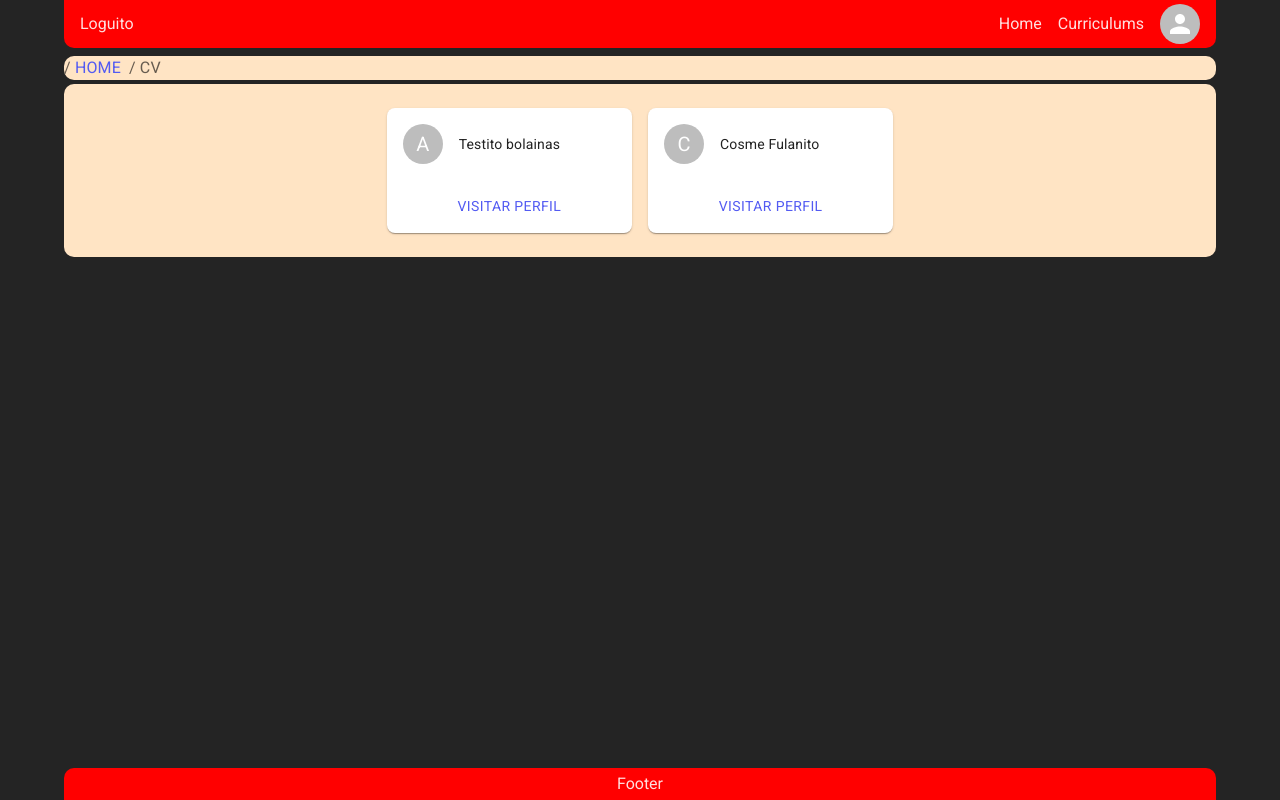
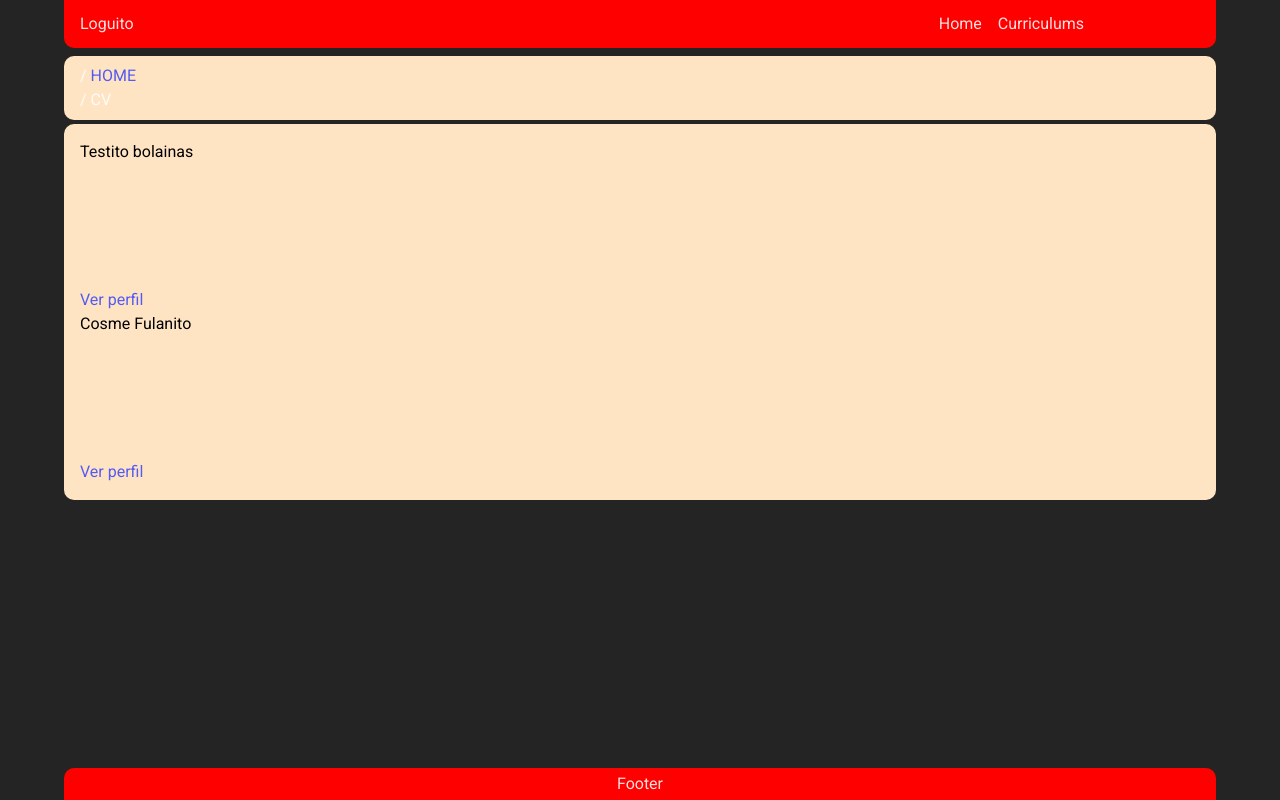
Before and after one commit to rei-rala/curriculums, a Next.js app: page /cv in a window 1280 px wide. Built offline with nearby package versions, Linux system fonts and the light colour scheme.

Commit message:
Uninstalled MaterialUI - Installed+using Bootstrap

```diff
--- a/components/ProfileAvatar/ProfileAvatar.tsx
+++ b/components/ProfileAvatar/ProfileAvatar.tsx
@@ -1,35 +1,45 @@
-import { Avatar } from "@mui/material";
 import React from "react";
+
+const BaseAvatar = (props: any) => {
+  return <div
+    className="rounded-circle border d-flex justify-content-center align-items-center"
+    style={{width:"100px", height:"100px"}}
+    {...props}
+    >
+      <i className="fas fa-user-alt fa-3x text-info"></i>
+</div>
+}
+
 
 const ProfileAvatar = (props: any) => {
   let { profile } = props;
 
-  if (!profile) return <Avatar {...props} />;
+  if (!profile) return <BaseAvatar {...props} />;
 
   let { contact: { alias }, personal: { photo } } = profile;
 
   return photo ? (
-    <Avatar {...props} src={photo} alt={`Foto de ${profile.contact.alias}`} />
+    <BaseAvatar {...props} src={photo} alt={`Foto de ${profile.contact.alias}`} />
   ) : (
-    <Avatar {...props} alt={alias}>
+    <BaseAvatar {...props} alt={alias}>
       {alias.charAt(0).toUpperCase() ?? "?"}
-    </Avatar>
+    </BaseAvatar>
   );
 };
 
 const PartialProfileAvatar = (props: any) => {
   let profile: IProfilePartial | undefined = props.profile;
 
-  if (!profile) return <Avatar {...props} />;
+  if (!profile) return <BaseAvatar {...props} />;
 
   let { photo, alias } = profile;
 
   return photo ? (
-    <Avatar {...props} src={photo} alt={`Foto de ${alias}`} />
+    <BaseAvatar {...props} src={photo} alt={`Foto de ${alias}`} />
   ) : (
-    <Avatar {...props} alt={alias} {...props}>
+    <BaseAvatar {...props} alt={alias} {...props}>
       {alias.charAt(0).toUpperCase() ?? "?"}
-    </Avatar>
+    </BaseAvatar>
   );
 };
 
--- a/components/ProfileCard/ProfileCard.tsx
+++ b/components/ProfileCard/ProfileCard.tsx
@@ -1,57 +1,38 @@
 import React from "react";
 import Link from "next/link";
 
-import {
-  Button,
-  Card,
-  CardActions,
-  CardHeader,
-  Skeleton,
-  SxProps,
-} from "@mui/material";
 import { PartialProfileAvatar } from "../ProfileAvatar/ProfileAvatar";
+import { Card } from "react-bootstrap";
 
-
-const cardSx: SxProps = {
-  width: 1,
-  maxWidth: {
-    sm: 1,
-    md: 1 / 2.5,
-    lg: 1 / 4.5
-  },
-  borderRadius: 2,
-};
-
-const cardActionSx: SxProps = {
-  display: "flex",
-  justifyContent: "center",
-};
 
 const ProfileCard: React.FC<{ profile?: IProfilePartial }> = ({ profile }) => {
   if (!profile)
     return (
-      <Card sx={cardSx}>
-        <CardHeader
-          avatar={<Skeleton variant="circular" width={40} height={40} />}
-          title={<Skeleton variant="text" />}
-        />
-        <CardActions sx={cardActionSx}>
-          <Skeleton variant="rectangular" width={100} height={35} />
-        </CardActions>
-      </Card>
+      <Card>
+        <Card.Header>
+          <h1>Cargando</h1>
+        </Card.Header>
+
+        <PartialProfileAvatar />
+
+
+        <Card.Text>
+          Lorem ipsum, dolor sit amet consectetur adipisicing elit. Id ipsum eum repellat at, hic officiis sint mollitia inventore non est qui quas minus error cumque commodi provident corrupti. Ipsam, veniam!
+        </Card.Text>
+        <Card.Link href="#">Card Link</Card.Link>
+      </Card >
     );
 
   return (
-    <Card sx={cardSx}>
-      <CardHeader
-        title={`${profile.name} ${profile.surname}`}
-        avatar={<PartialProfileAvatar profile={profile} />}
-      />
-      <CardActions sx={cardActionSx}>
-        <Button role={"link"}>
-          <Link href={`/cv/${profile.alias}`}>Visitar perfil</Link>
-        </Button>
-      </CardActions>
+    <Card>
+      <Card.Header>
+        {`${profile.name} ${profile.surname}`}
+      </Card.Header>
+
+      <Card.Img />
+        <PartialProfileAvatar profile={profile} />
+
+      <Card.Link href={`/cv/${profile.alias}`}>Ver perfil</Card.Link>
     </Card>
   );
 };
--- a/layouts/PageHead/PageHead.tsx
+++ b/layouts/PageHead/PageHead.tsx
@@ -2,7 +2,6 @@ import React from "react";
 import Link from "next/link";
 
 import { TransitionGroup } from "react-transition-group";
-import { Breadcrumbs, Fade, Typography } from "@mui/material";
 
 import styles from "./PageHead.module.css";
 
@@ -15,7 +14,7 @@ const PageHead: ExtendedFC<{ routerAsPath: string }> = ({ routerAsPath }) => {
 
   return (
     <div className={styles.navigationWrapper}>
-      <Breadcrumbs aria-label="breadcrumb" className={styles.navigationInner}>
+      <nav aria-label="breadcrumb" className={styles.navigationInner}>
         <TransitionGroup>
           {breadcrumbsPaths.map((path, index) => {
             let partialUrl = breadcrumbsPaths.slice(1, index + 1).join("/"),
@@ -23,21 +22,19 @@ const PageHead: ExtendedFC<{ routerAsPath: string }> = ({ routerAsPath }) => {
               isLastItem = index === breadcrumbsPaths.length - 1;
 
             return (
-              <Fade key={itemKey}>
+              <p key={itemKey} style={{marginRight: "5px"}}>
                 {/* TODO: Fix gap */}
-                <Typography sx={{ mr: 1 }}>
                 /&nbsp;
                 {
                   isLastItem
                     ? <b>{path}</b>
                     : <Link href={`/${index ? partialUrl : ""}`}>{path}</Link>
                 }
-                </Typography>
-              </Fade>
+              </p>
             );
           })}
         </TransitionGroup>
-      </Breadcrumbs>
+      </nav>
     </div>
   );
 };
--- a/package.json
+++ b/package.json
@@ -9,18 +9,16 @@
     "lint": "next lint"
   },
   "dependencies": {
-    "@emotion/react": "^11.10.6",
-    "@emotion/styled": "^11.10.6",
-    "@mui/icons-material": "^5.11.11",
-    "@mui/material": "^5.11.14",
     "@types/node": "18.15.5",
     "@types/react": "18.0.28",
     "@types/react-dom": "18.0.11",
     "axios": "^1.3.4",
+    "bootstrap": "^5.2.3",
     "eslint": "8.36.0",
     "eslint-config-next": "13.2.4",
     "next": "13.2.4",
     "react": "18.2.0",
+    "react-bootstrap": "^2.7.2",
     "react-dom": "18.2.0",
     "react-transition-group": "^4.4.5",
     "typescript": "5.0.2"
--- a/pages/cv/index.tsx
+++ b/pages/cv/index.tsx
@@ -1,17 +1,9 @@
 import React, { useEffect, useState } from "react";
 import axios, { AxiosRequestConfig } from "axios";
 import { getUrlFromClient } from "@/utils";
-import { Box, Fade, SxProps } from "@mui/material";
+
 import ProfileCard from "@/components/ProfileCard/ProfileCard";
 import Link from "next/link";
-
-const boxSx: SxProps = {
-  display: 'flex',
-  flexWrap: 'wrap',
-  justifyContent: 'center',
-  gap: 2,
-  padding: 1,
-}
 
 
 async function getProfiles(): Promise<IProfilePartial[]> {
@@ -46,8 +38,7 @@ const CvHomePage = () => {
   }, [])
 
   return (
-    <Fade in>
-      <Box sx={boxSx}>
+      <>
         {
           loading
           ? Array(5).fill(null).map((_, i) => <ProfileCard key={`profileSkeleton-${i}`} />)
@@ -57,8 +48,7 @@ const CvHomePage = () => {
                   No hay perfiles creados aun, podrias <Link href={'/cv/crear'}>crear uno</Link>
               </>
         }
-      </Box >
-    </Fade>
+      </ >
   );
 }
 
--- a/pages/cv/me.tsx
+++ b/pages/cv/me.tsx
@@ -1,7 +1,7 @@
 import React, { useEffect, useState } from "react";
 import Personal from "@/components/curriculum/Personal/Personal";
 import { getProfileByAlias } from "@/services/profiles.services";
-import { LinearProgress } from "@mui/material";
+import Spinner from "react-bootstrap/esm/Spinner";
 
 const MyCvPage: DefaultFC = () => {
   let myHardcodedAlias = "asd";
@@ -17,7 +17,7 @@ const MyCvPage: DefaultFC = () => {
   }, [myHardcodedAlias]);
 
 
-  if (loading) return <LinearProgress />;
+  if (loading) return <Spinner />;
 
   if (!profile) return null;
 
```
Also changed, not shown: pages/cv/[alias].tsx (+2 -7 lines), 1 other file (tests, documents, lock files or other folders). Lines whose indentation alone changed are shown as unchanged.
